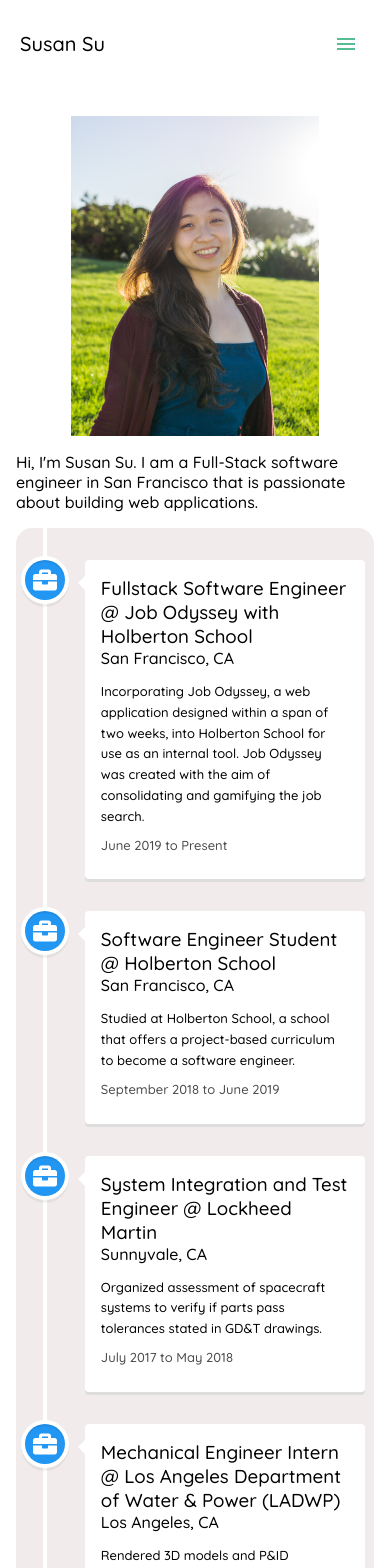
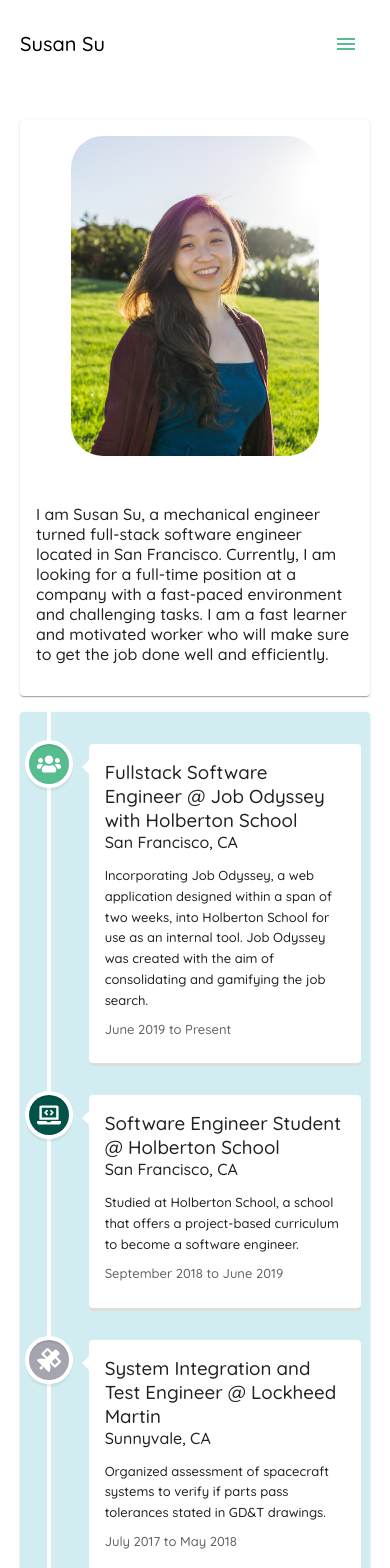
Before and after one commit to suhearsawho/suhearsawho.github.io, a React (Create React App) app: page /about in a window 390 px wide. Shown: the top 1568 px of the page. Built offline with nearby package versions, Linux system fonts and the light colour scheme.

Commit message:
Added anchor tags to buttons on homepage, fixed responsiveness of elements(images, text next to images)

```diff
--- a/src/App.js
+++ b/src/App.js
@@ -4,7 +4,6 @@ import { createMuiTheme } from '@material-ui/core/styles';
 import { ThemeProvider } from '@material-ui/styles';
 import { makeStyles } from '@material-ui/core/styles';
 import Fade from '@material-ui/core/Fade';
-import Zoom from '@material-ui/core/Zoom';
 import MyAppBar from './components/MyAppBar';
 import Home from './components/Home';
 import Portfolio from './components/Portfolio';
--- a/src/components/AboutMe.js
+++ b/src/components/AboutMe.js
@@ -1,6 +1,7 @@
 import React from 'react';
 import { makeStyles } from '@material-ui/core/styles';
 import Typography from '@material-ui/core/Typography';
+import Paper from '@material-ui/core/Paper';
 import Grid from '@material-ui/core/Grid';
 import aboutme from './images/aboutme.jpg';
 import Timeline from './Timeline';
@@ -15,20 +16,43 @@ const useStyles = makeStyles(theme => ({
     textAlign: 'left',
   },
   image: {
-    maxWidth: '100%',
+    maxWidth: '90%',
+    [theme.breakpoints.up('md')]: {
+      maxHeight: '25rem',
+    },
     maxHeight: '20rem',
     objectFit: 'contain',
-    borderRadius: '2rem',
+    margin: '1rem',
+    borderRadius: '2rem'
   },
   info: {
     display: 'flex',
+    [theme.breakpoints.up('sm')]: {
+      flexDirection: 'row',
+      alignItems: 'center',
+      flexWrap: 'noWrap',
+      justifyContent: 'center',
+    },
+    [theme.breakpoints.up('md')]: {
+      flexDirection: 'column',
+      flexWrap: 'wrap',
+    },
     flexDirection: 'column',
+    flexWrap: 'wrap',
+    alignItems: 'center',
     justifyContent: 'flex-start',
+    borderColor: theme.palette.secondary.main,
+  },
+  intro: {
+    padding: '1rem',
   },
   timeline: {
-    backgroundColor: '#f1ebeb',
-    borderRadius: '1rem',
-  }
+    display: 'flex',
+    flexWrap: 'wrap',
+    alignItems: 'center',
+    justifyContent: 'flex-start',
+    backgroundColor: '#77c9d454',
+  },
 }));
 
 export default function AboutMe() {
@@ -36,15 +60,22 @@ export default function AboutMe() {
 
   return (
     <div className={classes.root}>
-      <Grid container spacing={1}>
-        <Grid xs={12} md={4} className={classes.info}>
+      <Grid container spacing={2}>
+        <Grid item xs={12} md={4} >
+          <Paper className={classes.info}>
           <img src={aboutme} className={classes.image} />
-          <p>
-            Hi, I'm Susan Su. I am a Full-Stack software engineer in San Francisco that is passionate about building web applications.
+          <p className={classes.intro}>
+            I am Susan Su, a mechanical engineer turned full-stack software engineer
+            located in San Francisco. Currently, I am looking for a full-time position at a
+            company with a fast-paced environment and challenging tasks. I am a fast learner
+            and motivated worker who will make sure to get the job done well and efficiently.
           </p>
+          </Paper>
         </Grid>
-        <Grid xs={12} md={8} className={classes.timeline}>
+        <Grid item xs={12} md={8}>
+          <Paper className={classes.timeline}>
           <Timeline />
+          </Paper>
         </Grid>
       </Grid>
     </div>
--- a/src/components/Home.js
+++ b/src/components/Home.js
@@ -23,6 +23,9 @@ const useStyles = makeStyles(theme => ({
     display: 'flex',
     justifyContent: 'center',
     alignItems: 'center',
+    [theme.breakpoints.down('xs')]: {
+      textAlign: 'center',
+    },
     textAlign: 'left',
   },
   image: {
--- a/src/components/MenuDrawer.js
+++ b/src/components/MenuDrawer.js
@@ -2,14 +2,12 @@ import React from 'react';
 import { Link } from 'react-router-dom';
 import IconButton from '@material-ui/core/IconButton';
 import MenuIcon from '@material-ui/icons/Menu';
-import { makeStyles, useTheme } from '@material-ui/core/styles';
+import { makeStyles } from '@material-ui/core/styles';
 import List from '@material-ui/core/List';
 import ListItem from '@material-ui/core/ListItem';
 import ListItemText from '@material-ui/core/ListItemText';
 import Divider from '@material-ui/core/Divider';
 import Drawer from '@material-ui/core/Drawer';
-
-const drawerWidth = '100%';
 
 const useStyles = makeStyles(theme => ({
   toolbar: theme.mixins.toolbar,
@@ -24,7 +22,6 @@ const useStyles = makeStyles(theme => ({
 export default function MenuDrawer(props) {
   const { container } = props;
   const classes = useStyles();
-  const theme = useTheme();
   const [mobileOpen, setMobileOpen] = React.useState(false);
   const links = ['/', '/portfolio', '/about', '/resume', '/contact'];
 
@@ -38,7 +35,7 @@ export default function MenuDrawer(props) {
       <Divider />
       <List>
         {['Home', 'Portfolio', 'About', 'Resume', 'Contact'].map((text, index) => (
-          <Link to={ links[index] } className={classes.link}>
+          <Link to={ links[index] } className={classes.link} key={text}>
             <ListItem button key={text}>
               <ListItemText primary={text} />
             </ListItem>
--- a/src/components/PortfolioPage.js
+++ b/src/components/PortfolioPage.js
@@ -3,7 +3,6 @@ import { makeStyles } from '@material-ui/core/styles';
 import Grid from '@material-ui/core/Grid';
 import Paper from '@material-ui/core/Paper';
 import Typography from '@material-ui/core/Typography';
-import { CSSTransition } from 'react-transition-group';
 import Fade from '@material-ui/core/Fade';
 
 const height = '20rem';
@@ -63,7 +62,7 @@ function MyComponent(props) {
   return (
     <div className={classes.root} {...props}>
       <Grid container spacing={3}>
-        <Grid item xs={12}>
+        <Grid item xs={12} id="jobHolberton">
           <Paper
             classes={{
               root: classes.one,
@@ -78,7 +77,22 @@ function MyComponent(props) {
             </Typography>
           </Paper>
         </Grid>
-        <Grid item xs={12}>
+        <Grid item xs={12} id="job">
+          <Paper
+            classes={{
+              root: classes.one,
+            }}
+          >
+            <Typography variant="h6" gutterBottom>
+              Job Odyssey
+            </Typography>
+            <Typography variant="p" gutterBottom>
+              I created Job Odyssey, a web application designed to gamify your job search,
+              within a span of two weeks in a two-person team.
+            </Typography>
+          </Paper>
+        </Grid>
+        <Grid item xs={12} id="foodventures">
           <Paper
             classes={{
               root: classes.two,
@@ -93,7 +107,7 @@ function MyComponent(props) {
             </Typography>
           </Paper>
         </Grid>
-        <Grid item xs={12}>
+        <Grid item xs={12} id="airbnb">
           <Paper
             classes={{
               root: classes.three,
@@ -108,7 +122,7 @@ function MyComponent(props) {
             </Typography>
           </Paper>
         </Grid>
-        <Grid item xs={12}>
+        <Grid item xs={12} id="timer">
           <Paper
             classes={{
               root: classes.four,
@@ -123,7 +137,7 @@ function MyComponent(props) {
             </Typography>
           </Paper>
         </Grid>
-        <Grid item xs={12}>
+        <Grid item xs={12} id="shell">
           <Paper
             classes={{
               root: classes.three,
@@ -138,7 +152,22 @@ function MyComponent(props) {
             </Typography>
           </Paper>
         </Grid>
-        <Grid item xs={12}>
+        <Grid item xs={12} id="printf">
+          <Paper
+            classes={{
+              root: classes.one,
+            }}
+          >
+            <Typography variant="h6" gutterBottom>
+              printf Project
+            </Typography>
+            <Typography variant="p" gutterBottom>
+              I created Job Odyssey, a web application designed to gamify your job search,
+              within a span of two weeks in a two-person team.
+            </Typography>
+          </Paper>
+        </Grid>
+        <Grid item xs={12} id="hackathon">
           <Paper
             classes={{
               root: classes.one,
--- a/src/components/SocialMedia.js
+++ b/src/components/SocialMedia.js
@@ -43,22 +43,22 @@ export default function ContactMe() {
         </Typography>
         <Grid container spacing={2}>
           <Grid item xs={4}>
-            <a href="https://github.com/suhearsawho" target="_blank">
+            <a href="https://github.com/suhearsawho" target="_blank" rel="noopener noreferrer">
               <FaGithub className={classes.icon}/>
             </a>
           </Grid>
           <Grid item xs={4}>
-            <a href="https://www.linkedin.com/in/susansu1/" target="_blank">
+            <a href="https://www.linkedin.com/in/susansu1/" target="_blank" rel="noopener noreferrer">
               <FaLinkedin className={classes.icon}/>
             </a>
           </Grid>
           <Grid item xs={4}>
-            <a href="https://medium.com/@susansu.meche" target="_blank">
+            <a href="https://medium.com/@susansu.meche" target="_blank" rel="noopener noreferrer">
               <FaMedium className={classes.icon}/>
             </a>
           </Grid>
           <Grid item xs={12}>
-            <Typography variant="p" className={classes.credits}>
+            <Typography variant="body1" className={classes.credits}>
               Designed and Developed by Susan Su
             </Typography>
           </Grid>
--- a/src/components/Timeline.js
+++ b/src/components/Timeline.js
@@ -1,8 +1,13 @@
 import React from 'react';
-import { makeStyles } from '@material-ui/core/styles';
+import { makeStyles, useTheme } from '@material-ui/core/styles';
 import { VerticalTimeline, VerticalTimelineElement }  from 'react-vertical-timeline-component';
 import 'react-vertical-timeline-component/style.min.css';
 import { FaBriefcase } from 'react-icons/fa';
+import { FaUsers } from 'react-icons/fa';
+import { FaLaptopCode } from 'react-icons/fa';
+import { FaSatellite } from 'react-icons/fa';
+import { FaWater } from 'react-icons/fa';
+import { FaGraduationCap } from 'react-icons/fa';
 
 const useStyles = makeStyles(theme => ({
 
@@ -10,15 +15,16 @@ const useStyles = makeStyles(theme => ({
 
 export default function Timeline() {
   const classes = useStyles();
+  const theme = useTheme();
 
   return (
     <div>
-    	<VerticalTimeline>
+    	<VerticalTimeline layout="one-column">
 			<VerticalTimelineElement
 				className="vertical-timeline-element--work"
 				date="June 2019 to Present"
-				iconStyle={{ background: 'rgb(33, 150, 243)', color: '#fff' }}
-				icon={<FaBriefcase />}
+				iconStyle={{ background: theme.palette.primary.main, color: '#fff' }}
+				icon={<FaUsers />}
 			>
 				<h3 className="vertical-timeline-element-title">Fullstack Software Engineer @ Job Odyssey with Holberton School</h3>
 				<h4 className="vertical-timeline-element-subtitle">San Francisco, CA</h4>
@@ -29,8 +35,8 @@ export default function Timeline() {
 			<VerticalTimelineElement
 				className="vertical-timeline-element--work"
 				date="September 2018 to June 2019"
-				iconStyle={{ background: 'rgb(33, 150, 243)', color: '#fff' }}
-				icon={<FaBriefcase />}
+				iconStyle={{ background: theme.palette.third, color: '#fff' }}
+				icon={<FaLaptopCode />}
 			>
 				<h3 className="vertical-timeline-element-title">Software Engineer Student @ Holberton School</h3>
 				<h4 className="vertical-timeline-element-subtitle">San Francisco, CA</h4>
@@ -41,8 +47,8 @@ export default function Timeline() {
 			<VerticalTimelineElement
 				className="vertical-timeline-element--work"
 				date="July 2017 to May 2018"
-				iconStyle={{ background: 'rgb(33, 150, 243)', color: '#fff' }}
-				icon={<FaBriefcase />}
+				iconStyle={{ background: theme.palette.fourth, color: '#fff' }}
+				icon={<FaSatellite />}
 			>
 				<h3 className="vertical-timeline-element-title">System Integration and Test Engineer @ Lockheed Martin</h3>
 				<h4 className="vertical-timeline-element-subtitle">Sunnyvale, CA</h4>
@@ -53,8 +59,8 @@ export default function Timeline() {
 			<VerticalTimelineElement
 				className="vertical-timeline-element--work"
 				date="June 2016 to December 2016"
-				iconStyle={{ background: 'rgb(33, 150, 243)', color: '#fff' }}
-				icon={<FaBriefcase />}
+				iconStyle={{ background: theme.palette.secondary.main, color: '#fff' }}
+				icon={<FaWater />}
 			>
 				<h3 className="vertical-timeline-element-title">Mechanical Engineer Intern @ Los Angeles Department of Water & Power (LADWP) </h3>
 				<h4 className="vertical-timeline-element-subtitle">Los Angeles, CA</h4>
@@ -65,8 +71,8 @@ export default function Timeline() {
 			<VerticalTimelineElement
 				className="vertical-timeline-element--education"
 				date="September 2013 to June 2017"
-				iconStyle={{ background: 'rgb(233, 30, 99)', color: '#fff' }}
-				icon={<FaBriefcase />}
+				iconStyle={{ background: theme.palette.primary.main, color: '#fff' }}
+				icon={<FaGraduationCap />}
 			>
 				<h3 className="vertical-timeline-element-title">B.S. Mechanical Engineer @ UCLA</h3>
 				<h4 className="vertical-timeline-element-subtitle">Los Angeles, CA</h4>
--- /dev/null
+++ b/src/serviceWorker.js
@@ -0,0 +1,135 @@
+// This optional code is used to register a service worker.
+// register() is not called by default.
+
+// This lets the app load faster on subsequent visits in production, and gives
+// it offline capabilities. However, it also means that developers (and users)
+// will only see deployed updates on subsequent visits to a page, after all the
+// existing tabs open on the page have been closed, since previously cached
+// resources are updated in the background.
+
+// To learn more about the benefits of this model and instructions on how to
+// opt-in, read https://bit.ly/CRA-PWA
+
+const isLocalhost = Boolean(
+  window.location.hostname === 'localhost' ||
+    // [::1] is the IPv6 localhost address.
+    window.location.hostname === '[::1]' ||
+    // 127.0.0.1/8 is considered localhost for IPv4.
+    window.location.hostname.match(
+      /^127(?:\.(?:25[0-5]|2[0-4][0-9]|[01]?[0-9][0-9]?)){3}$/
+    )
+);
+
+export function register(config) {
+  if (process.env.NODE_ENV === 'production' && 'serviceWorker' in navigator) {
+    // The URL constructor is available in all browsers that support SW.
+    const publicUrl = new URL(process.env.PUBLIC_URL, window.location.href);
+    if (publicUrl.origin !== window.location.origin) {
+      // Our service worker won't work if PUBLIC_URL is on a different origin
+      // from what our page is served on. This might happen if a CDN is used to
+      // serve assets; see https://github.com/facebook/create-react-app/issues/2374
+      return;
+    }
+
+    window.addEventListener('load', () => {
+      const swUrl = `${process.env.PUBLIC_URL}/service-worker.js`;
+
+      if (isLocalhost) {
+        // This is running on localhost. Let's check if a service worker still exists or not.
+        checkValidServiceWorker(swUrl, config);
+
+        // Add some additional logging to localhost, pointing developers to the
+        // service worker/PWA documentation.
+        navigator.serviceWorker.ready.then(() => {
+          console.log(
+            'This web app is being served cache-first by a service ' +
+              'worker. To learn more, visit https://bit.ly/CRA-PWA'
+          );
+        });
+      } else {
+        // Is not localhost. Just register service worker
+        registerValidSW(swUrl, config);
+      }
+    });
+  }
+}
+
+function registerValidSW(swUrl, config) {
+  navigator.serviceWorker
+    .register(swUrl)
+    .then(registration => {
+      registration.onupdatefound = () => {
+        const installingWorker = registration.installing;
+        if (installingWorker == null) {
+          return;
+        }
+        installingWorker.onstatechange = () => {
+          if (installingWorker.state === 'installed') {
+            if (navigator.serviceWorker.controller) {
+              // At this point, the updated precached content has been fetched,
+              // but the previous service worker will still serve the older
+              // content until all client tabs are closed.
+              console.log(
+                'New content is available and will be used when all ' +
+                  'tabs for this page are closed. See https://bit.ly/CRA-PWA.'
+              );
+
+              // Execute callback
+              if (config && config.onUpdate) {
+                config.onUpdate(registration);
+              }
+            } else {
+              // At this point, everything has been precached.
+              // It's the perfect time to display a
+              // "Content is cached for offline use." message.
+              console.log('Content is cached for offline use.');
+
+              // Execute callback
+              if (config && config.onSuccess) {
+                config.onSuccess(registration);
+              }
+            }
+          }
+        };
+      };
+    })
+    .catch(error => {
+      console.error('Error during service worker registration:', error);
+    });
+}
+
+function checkValidServiceWorker(swUrl, config) {
+  // Check if the service worker can be found. If it can't reload the page.
+  fetch(swUrl)
+    .then(response => {
+      // Ensure service worker exists, and that we really are getting a JS file.
+      const contentType = response.headers.get('content-type');
+      if (
+        response.status === 404 ||
+        (contentType != null && contentType.indexOf('javascript') === -1)
+      ) {
+        // No service worker found. Probably a different app. Reload the page.
+        navigator.serviceWorker.ready.then(registration => {
+          registration.unregister().then(() => {
+            window.location.reload();
+          });
+        });
+      } else {
+        // Service worker found. Proceed as normal.
+        registerValidSW(swUrl, config);
+      }
+    })
+    .catch(() => {
+      console.log(
+        'No internet connection found. App is running in offline mode.'
+      );
+    });
+}
+
+export function unregister() {
+  if ('serviceWorker' in navigator) {
+    navigator.serviceWorker.ready.then(registration => {
+      registration.unregister();
+    });
+  }
+}
```
Also changed, not shown: src/components/Portfolio.js (+97 -36 lines), 1 other file (tests, documents, lock files or other folders).
